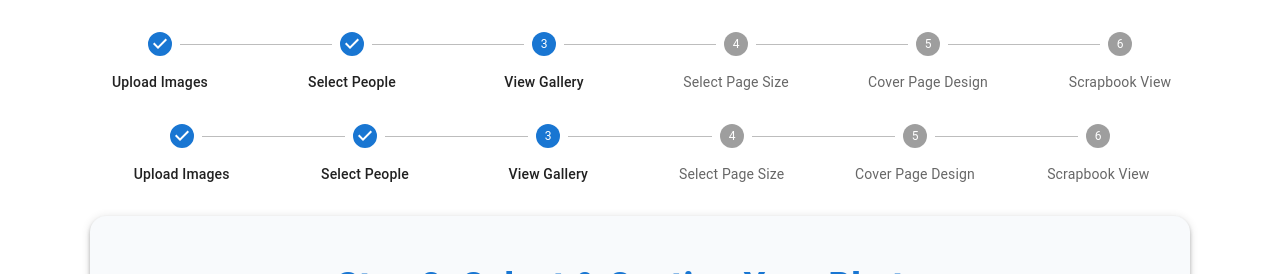
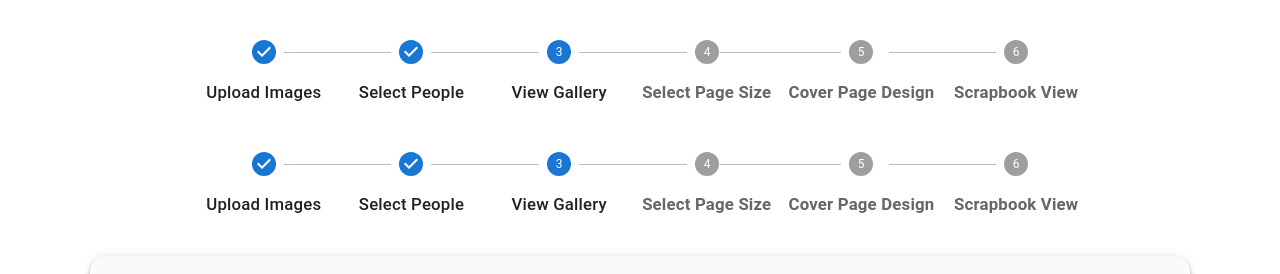
Before and after one commit to oykusahin/memomaker, a React (Create React App) app in the folder frontend/: page /gallery in a window 1280 px wide. Shown: the top 274 px of the page. Built offline with nearby package versions, Linux system fonts and the light colour scheme; no server answers.

Commit message:
Update the UI design of the stepper

```diff
--- a/frontend/src/components/StepperWrapper.js
+++ b/frontend/src/components/StepperWrapper.js
@@ -27,11 +27,36 @@ const StepperWrapper = () => {
   if (activeStep === -1) return null; // Don't show stepper on landing page
 
   return (
-    <Box sx={{ width: "100%", my: 4 }}>
-      <Stepper activeStep={activeStep} alternativeLabel>
+    <Box
+      sx={{
+        width: "100%",
+        my: 4,
+        minHeight: 80, // Ensures stable height
+        display: "flex",
+        alignItems: "center",
+        justifyContent: "center",
+      }}>
+      <Stepper
+        activeStep={activeStep}
+        alternativeLabel
+        sx={{
+          width: "100%",
+          maxWidth: 900,
+          minWidth: 320,
+          mx: "auto",
+        }}>
         {steps.map((step) => (
           <Step key={step.label}>
-            <StepLabel>{step.label}</StepLabel>
+            <StepLabel
+              sx={{
+                ".MuiStepLabel-label": {
+                  fontSize: { xs: "0.95rem", sm: "1.05rem" },
+                  fontWeight: 600,
+                  whiteSpace: "nowrap",
+                },
+              }}>
+              {step.label}
+            </StepLabel>
           </Step>
         ))}
       </Stepper>
```
